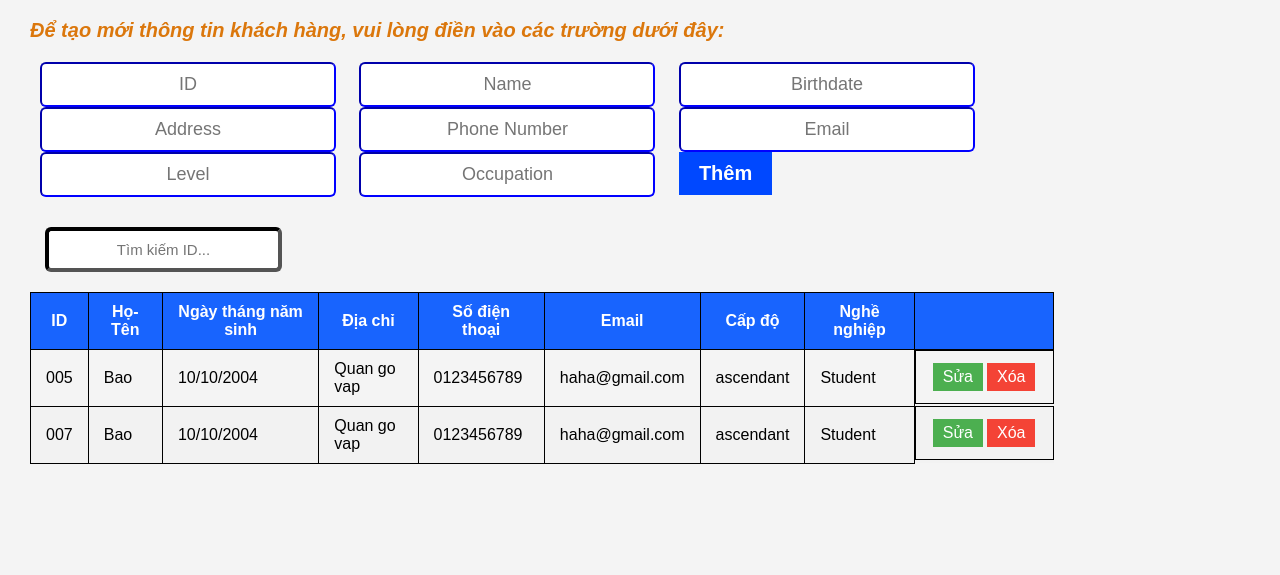
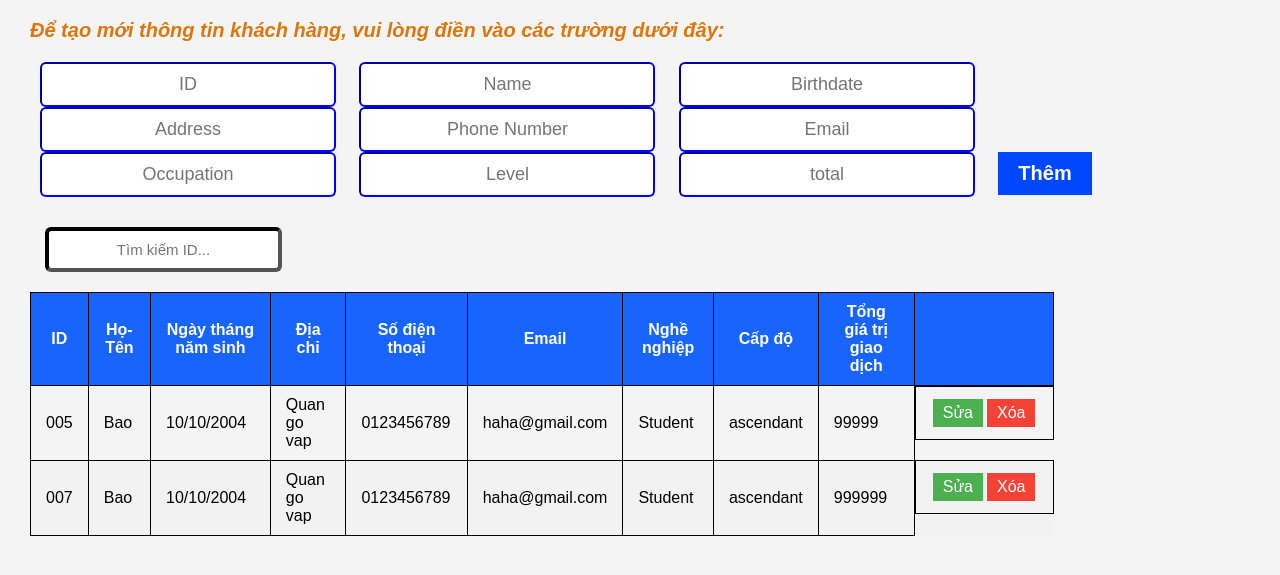
Before and after one commit to Dora314/software-engineer, a plain HTML site: page quanlyttkh/quanlyttkh.html in a window 1280 px wide. Shown: the part 61-636 px from the top of the page. Drawn offline with Linux system fonts and the light colour scheme.

Commit message:
Update quanlyttkh.html
thêm totalpricetrans

```diff
--- a/quanlyttkh/quanlyttkh.html
+++ b/quanlyttkh/quanlyttkh.html
@@ -18,12 +18,11 @@
         <input type="text" id="new-name" placeholder="Name">
         <input type="text" id="new-birthdate" placeholder="Birthdate">
         <input type="text" id="new-address" placeholder="Address">
-
         <input type="text" id="new-phoneNo" placeholder="Phone Number">
         <input type="text" id="new-email" placeholder="Email">
+        <input type="text" id="new-occupation" placeholder="Occupation">
         <input type="text" id="new-level" placeholder="Level">
-        <input type="text" id="new-occupation" placeholder="Occupation">
-
+        <input type="text" id="new-total" placeholder="total">
         <button type="submit">Thêm</button>
 
       </div>
@@ -47,8 +46,9 @@
         <th>Địa chỉ</th>
         <th>Số điện thoại</th>
         <th>Email</th>
+				<th>Nghề nghiệp</th>
         <th>Cấp độ</th>
-				<th>Nghề nghiệp</th>
+        <th>Tổng giá trị giao dịch</th>
         <th></th>
 			</tr>
 		</thead>
@@ -60,8 +60,9 @@
         <td class="editable">Quan go vap</td>
         <td class="editable">0123456789</td>
         <td class="editable">haha@gmail.com</td>
+        <td class="editable">Student</td>
         <td class="editable">ascendant</td>
-        <td class="editable">Student</td>
+        <td class="editable">99999</td>
 
         <td class="action-buttons">
           <button class="edit-btn">Sửa</button>
@@ -76,8 +77,9 @@
         <td class="editable">Quan go vap</td>
         <td class="editable">0123456789</td>
         <td class="editable">haha@gmail.com</td>
+        <td class="editable">Student</td>
         <td class="editable">ascendant</td>
-        <td class="editable">Student</td>
+        <td class="editable">999999</td>
 
         <td class="action-buttons">
           <button class="edit-btn">Sửa</button>
```
